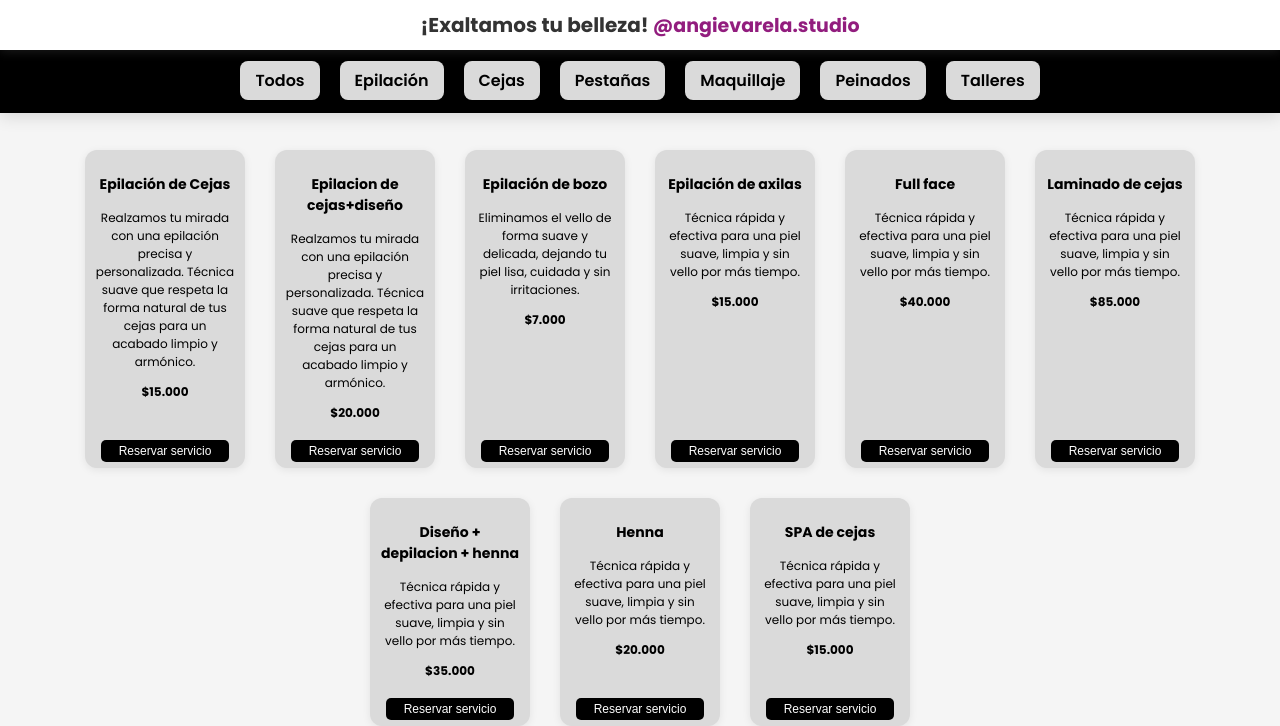
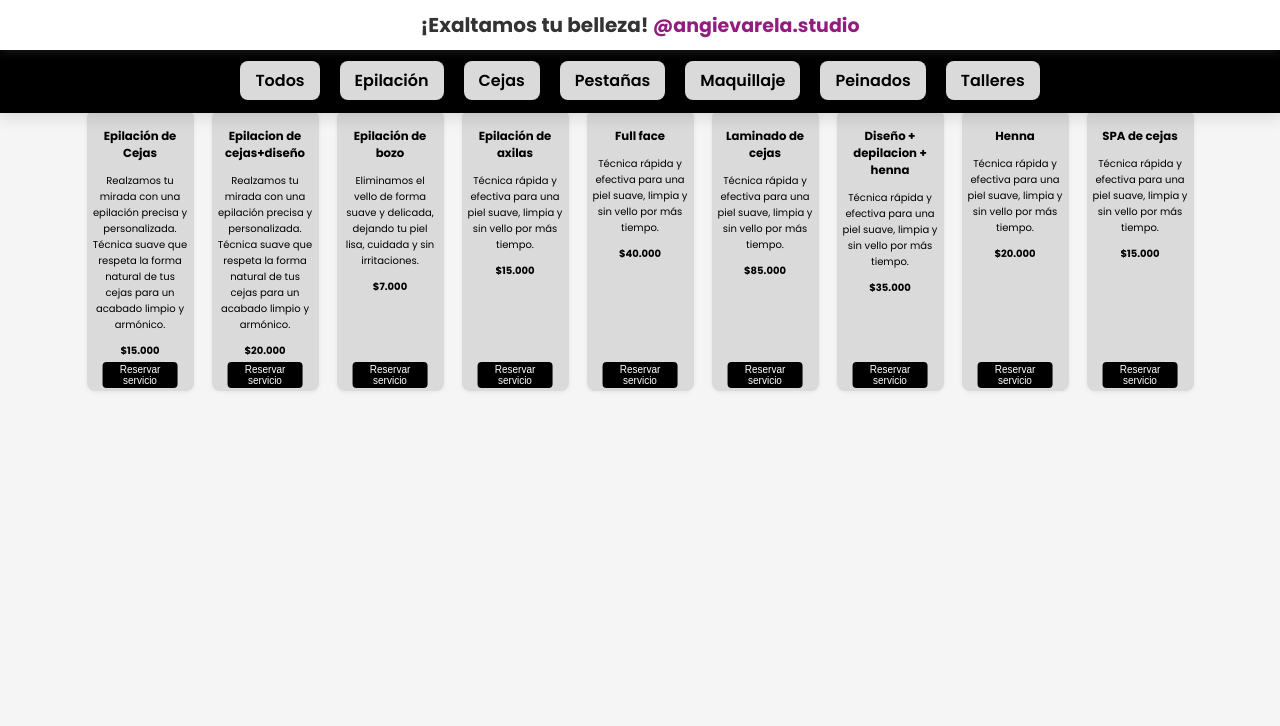
Before and after one commit to Sergiol9211/pagina, a plain HTML site: page index.html in a window 1280 px wide. Shown: the part 100-826 px from the top of the page. After the commit the page ends 800 px from the top, so only its background shows below. Drawn offline with Linux system fonts and the light colour scheme.

Commit message:
Update styles.css

```diff
--- a/styles.css
+++ b/styles.css
@@ -210,8 +210,8 @@ body {
 .productos {
     display: flex;
     flex-wrap: wrap;
-    gap: 30px;
-    margin-top: 150px;
+    gap: 18px; /* más pequeño */
+    margin-top: 110px; /* más pequeño */
     justify-content: center;
     position: relative;
     z-index: 1;
@@ -219,41 +219,41 @@ body {
 
 .producto {
     background-color: #dadada;
-    border-radius: 12px;
-    box-shadow: 0 2px 8px rgba(0, 0, 0, 0.08);
-    padding: 10px;
-    width: 140px;
+    border-radius: 8px; /* más pequeño */
+    box-shadow: 0 1px 4px rgba(0, 0, 0, 0.07); /* más sutil */
+    padding: 6px; /* más pequeño */
+    width: 95px; /* más pequeño */
     text-align: center;
     position: relative;
-    padding-bottom: 34px; /* Ajustado para botón más pequeño */
+    padding-bottom: 22px; /* más pequeño */
     transition: transform 0.2s;
-    font-size: 12px;
+    font-size: 10px; /* más pequeño */
 }
 
 .producto:hover {
-    transform: translateY(-5px);
+    transform: translateY(-3px); /* más pequeño */
 }
 
 .precio {
     font-weight: bold;
-    margin-top: 6px;
-    font-size: 12px;
+    margin-top: 4px; /* más pequeño */
+    font-size: 10px; /* más pequeño */
 }
 
 .btn-carrito {
     background-color: #000;
     color: #fff;
-    padding: 4px 8px;
+    padding: 2px 5px; /* más pequeño */
     border: none;
-    border-radius: 5px;
+    border-radius: 4px; /* más pequeño */
     cursor: pointer;
     position: absolute;
     left: 50%;
     transform: translateX(-50%);
-    bottom: 6px;
-    width: 80%;
+    bottom: 3px; /* más pequeño */
+    width: 70%; /* más pequeño */
     margin: 0;
-    font-size: 12px;
+    font-size: 10px; /* más pequeño */
 }
 
 .btn-carrito:hover {
```
